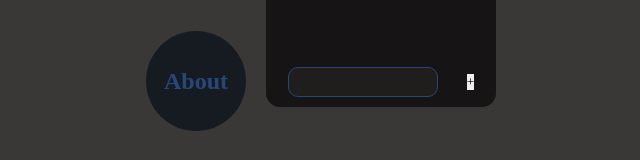
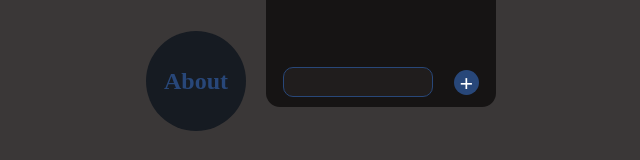
Before and after one commit to DEValtermaRRin/react_bogdanova, a React (Create React App) app: page /chat in a window 1280 px wide. Shown: the part 538-698 px from the top of the page, without its empty margins (4-644 px from the left). Built offline with nearby package versions, Linux system fonts and the light colour scheme.

Commit message:
button add fixed

```diff
--- a/src/components/ChatList/components/ChatsForm/components/ButtonAdd/ButtonAdd.tsx
+++ b/src/components/ChatList/components/ChatsForm/components/ButtonAdd/ButtonAdd.tsx
@@ -3,7 +3,7 @@ import React, { FC } from 'react';
 import style from './ButtonAdd.module.scss';
 
 export const ButtonAdd: FC = () => (
-  <button className={style.button_add} type="submit">
+  <button className={style.buttonAdd} type="submit">
     +
   </button>
 );
```
